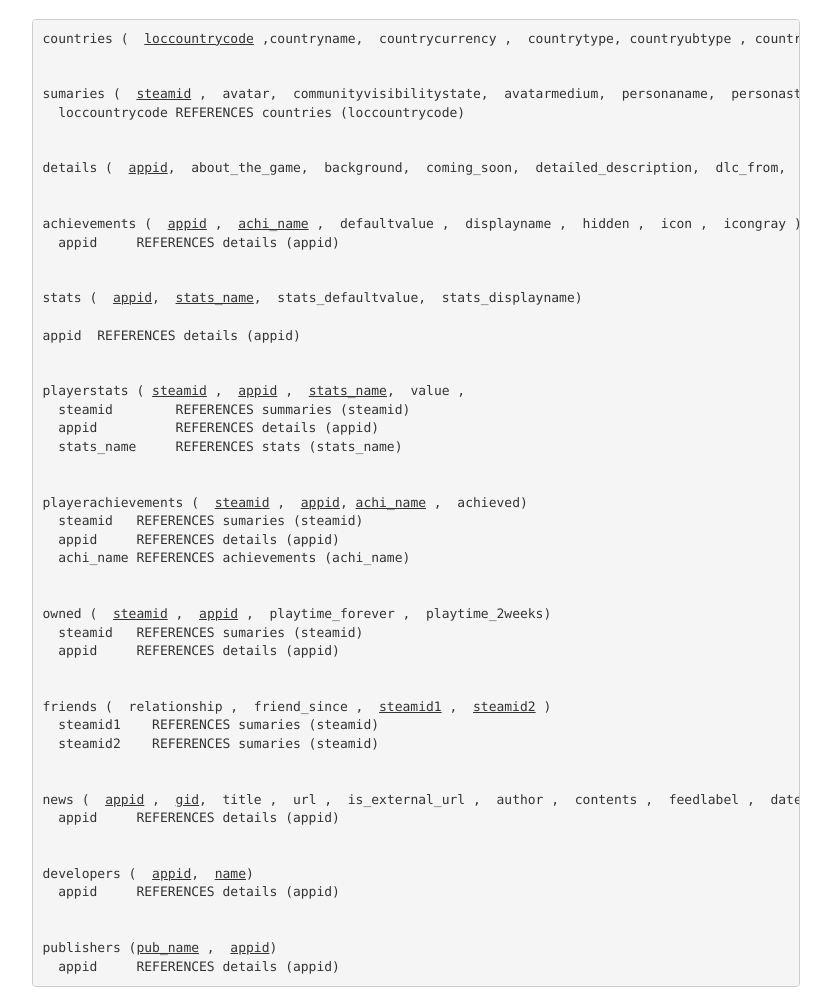
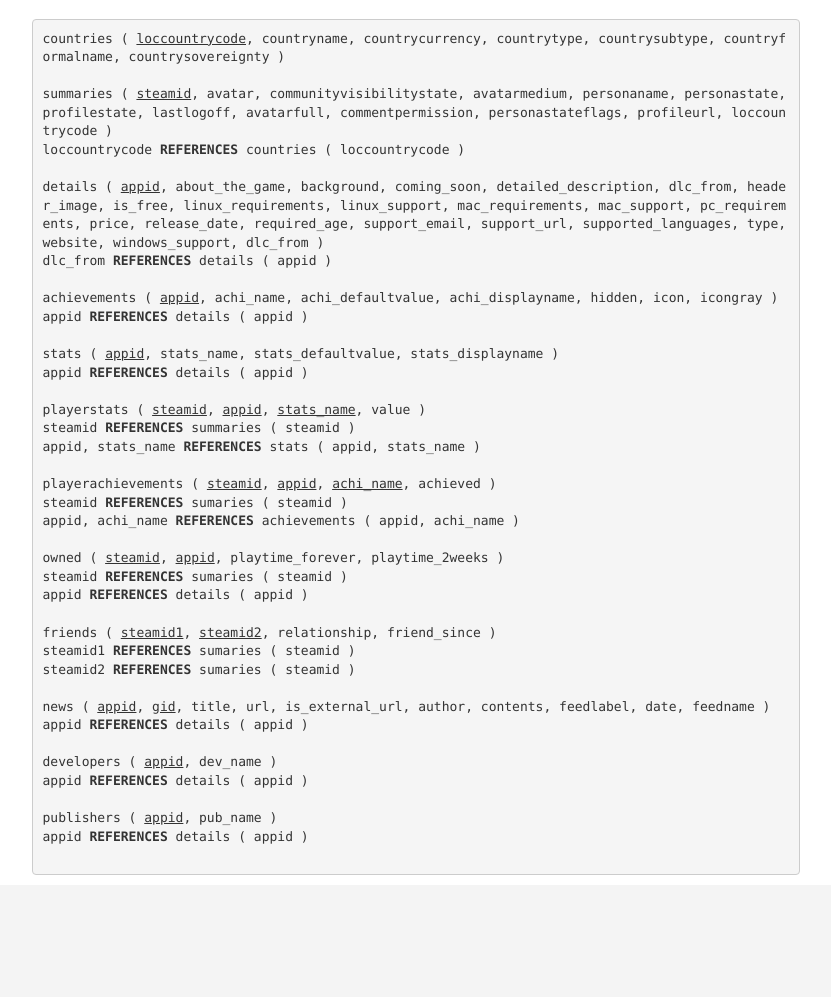
Before and after one commit to marco-xd/IBD-TP2, a PHP site: page /relacional.html in a window 1280 px wide. Shown: the part 51-1048 px from the top of the page, without its empty margins (224-1055 px from the left). After the commit the page ends 926 px from the top, so only its background shows below. Run offline with PHP 8.4, Linux system fonts and the light colour scheme; some libraries are stand-ins or nearby versions.

Commit message:
Atualizando esquema relacional e esquema ER

```diff
--- a/interface/css/style.css
+++ b/interface/css/style.css
@@ -40,6 +40,7 @@ li {display: list-item;
 
 #relac{
 	width:60%;
+	white-space: pre-line;
 	margin-left:auto;
 	margin-right:auto;
 	margin-top: 20px;
--- a/interface/relacional.html
+++ b/interface/relacional.html
@@ -44,57 +44,45 @@
 
 <div>
 <pre id="relac">
-countries (  <u>loccountrycode</u> ,countryname,  countrycurrency ,  countrytype, countryubtype , countryformalname , countrysovereignty )
+countries ( <u>loccountrycode</u>, countryname, countrycurrency, countrytype, countrysubtype, countryformalname, countrysovereignty )
 
+summaries ( <u>steamid</u>, avatar, communityvisibilitystate, avatarmedium, personaname, personastate, profilestate, lastlogoff, avatarfull, commentpermission, personastateflags, profileurl, loccountrycode )
+    loccountrycode <b>REFERENCES</b> countries ( loccountrycode )
 
-sumaries (  <u>steamid</u> ,  avatar,  communityvisibilitystate,  avatarmedium,  personaname,  personastate,  profilestate,  lastlogoff,  avatarfull,  commentpermission,  personastateflags,  profileurl,  loccountrycode)
-  loccountrycode REFERENCES countries (loccountrycode)
+details ( <u>appid</u>, about_the_game, background, coming_soon, detailed_description, dlc_from, header_image, is_free, linux_requirements, linux_support, mac_requirements, mac_support, pc_requirements, price, release_date, required_age, support_email, support_url, supported_languages, type, website, windows_support, dlc_from )
+    dlc_from <b>REFERENCES</b> details ( appid )
 
+achievements ( <u>appid</u>, achi_name, achi_defaultvalue, achi_displayname, hidden, icon, icongray )
+    appid <b>REFERENCES</b> details ( appid )
 
-details (  <u>appid</u>,  about_the_game,  background,  coming_soon,  detailed_description,  dlc_from,  detailscol,  is_free,  linux_requirements,  linux_support ,  mac_requirements,  mac_support,  pc_requirements,  price,  release_date,  required_age,  support_email ,  support_url,  supported_languages,  type,  website,  windows_support)
+stats ( <u>appid</u>, stats_name, stats_defaultvalue, stats_displayname )
+    appid <b>REFERENCES</b> details ( appid )
 
+playerstats ( <u>steamid</u>, <u>appid</u>, <u>stats_name</u>, value )
+    steamid           <b>REFERENCES</b> summaries ( steamid )
+    appid, stats_name <b>REFERENCES</b> stats ( appid, stats_name )
 
-achievements (  <u>appid</u> ,  <u>achi_name</u> ,  defaultvalue ,  displayname ,  hidden ,  icon ,  icongray )
-  appid     REFERENCES details (appid)
+playerachievements ( <u>steamid</u>, <u>appid</u>, <u>achi_name</u>, achieved )
+    steamid          <b>REFERENCES</b> sumaries ( steamid )
+    appid, achi_name <b>REFERENCES</b> achievements ( appid, achi_name )
 
+owned ( <u>steamid</u>, <u>appid</u>, playtime_forever, playtime_2weeks )
+    steamid <b>REFERENCES</b> sumaries ( steamid )
+    appid   <b>REFERENCES</b> details ( appid )
 
-stats (  <u>appid</u>,  <u>stats_name</u>,  stats_defaultvalue,  stats_displayname)
+friends ( <u>steamid1</u>, <u>steamid2</u>, relationship, friend_since )
+    steamid1 <b>REFERENCES</b> sumaries ( steamid )
+    steamid2 <b>REFERENCES</b> sumaries ( steamid )
 
-appid  REFERENCES details (appid)
+news ( <u>appid</u>, <u>gid</u>, title, url, is_external_url, author, contents, feedlabel, date, feedname )
+    appid <b>REFERENCES</b> details ( appid )
 
+developers ( <u>appid</u>, dev_name )
+    appid <b>REFERENCES</b> details ( appid )
 
-playerstats ( <u>steamid</u> ,  <u>appid</u> ,  <u>stats_name</u>,  value ,
-  steamid        REFERENCES summaries (steamid)
-  appid          REFERENCES details (appid)
-  stats_name     REFERENCES stats (stats_name)
+publishers ( <u>appid</u>, pub_name )
+    appid <b>REFERENCES</b> details ( appid )
 
-
-playerachievements (  <u>steamid</u> ,  <u>appid</u>, <u>achi_name</u> ,  achieved)
-  steamid   REFERENCES sumaries (steamid)
-  appid     REFERENCES details (appid)
-  achi_name REFERENCES achievements (achi_name)
-
-
-owned (  <u>steamid</u> ,  <u>appid</u> ,  playtime_forever ,  playtime_2weeks)
-  steamid   REFERENCES sumaries (steamid)
-  appid     REFERENCES details (appid)
-
-
-friends (  relationship ,  friend_since ,  <u>steamid1</u> ,  <u>steamid2</u> )
-  steamid1    REFERENCES sumaries (steamid)
-  steamid2    REFERENCES sumaries (steamid)
-
-
-news (  <u>appid</u> ,  <u>gid</u>,  title ,  url ,  is_external_url ,  author ,  contents ,  feedlabel ,  date ,  feedname)
-  appid     REFERENCES details (appid)
-
-
-developers (  <u>appid</u>,  <u>name</u>)
-  appid     REFERENCES details (appid)
-
-
-publishers (<u>pub_name</u> ,  <u>appid</u>)
-  appid     REFERENCES details (appid)
 </pre>
 </div>
     <!-- jQuery (necessary for Bootstrap's JavaScript plugins) -->
```
Also changed, not shown: interface/er.jpg.
